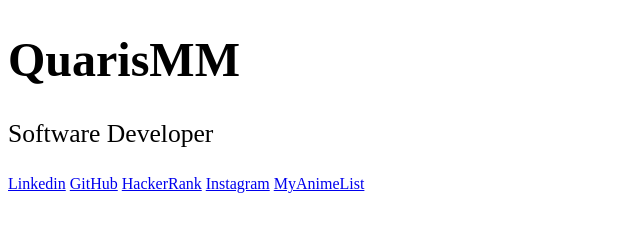
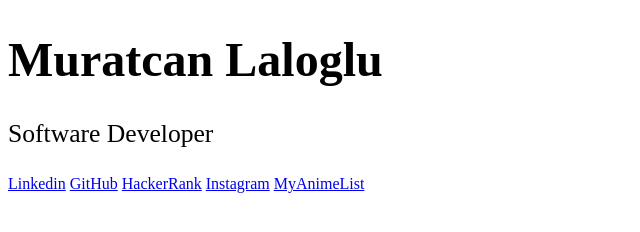
Before and after one commit to MuratcanLaloglu/MuratcanLaloglu.github.io, a plain HTML site: page index.html in a window 1280 px wide. Shown: the whole page, without its empty margins (0-640 px from the left). Drawn offline with Linux system fonts and the light colour scheme.

Commit message:
Update index.html

```diff
--- a/index.html
+++ b/index.html
@@ -10,7 +10,7 @@
 
 <body>
     <div id="link">
-        <h1 style="font-size: 300%;">QuarisMM</h1>
+        <h1 style="font-size: 300%;">Muratcan Laloglu</h1>
         <p style="font-size: 160%;">Software Developer</p>
         <a href="https://www.linkedin.com/in/muratcan-laloglu-97a1301ba/" target="_blank" rel="noopener noreferrer">Linkedin</a>
         <a href="https://github.com/QuarisMM" target="_blank" rel="noopener noreferrer">GitHub</a>
```
